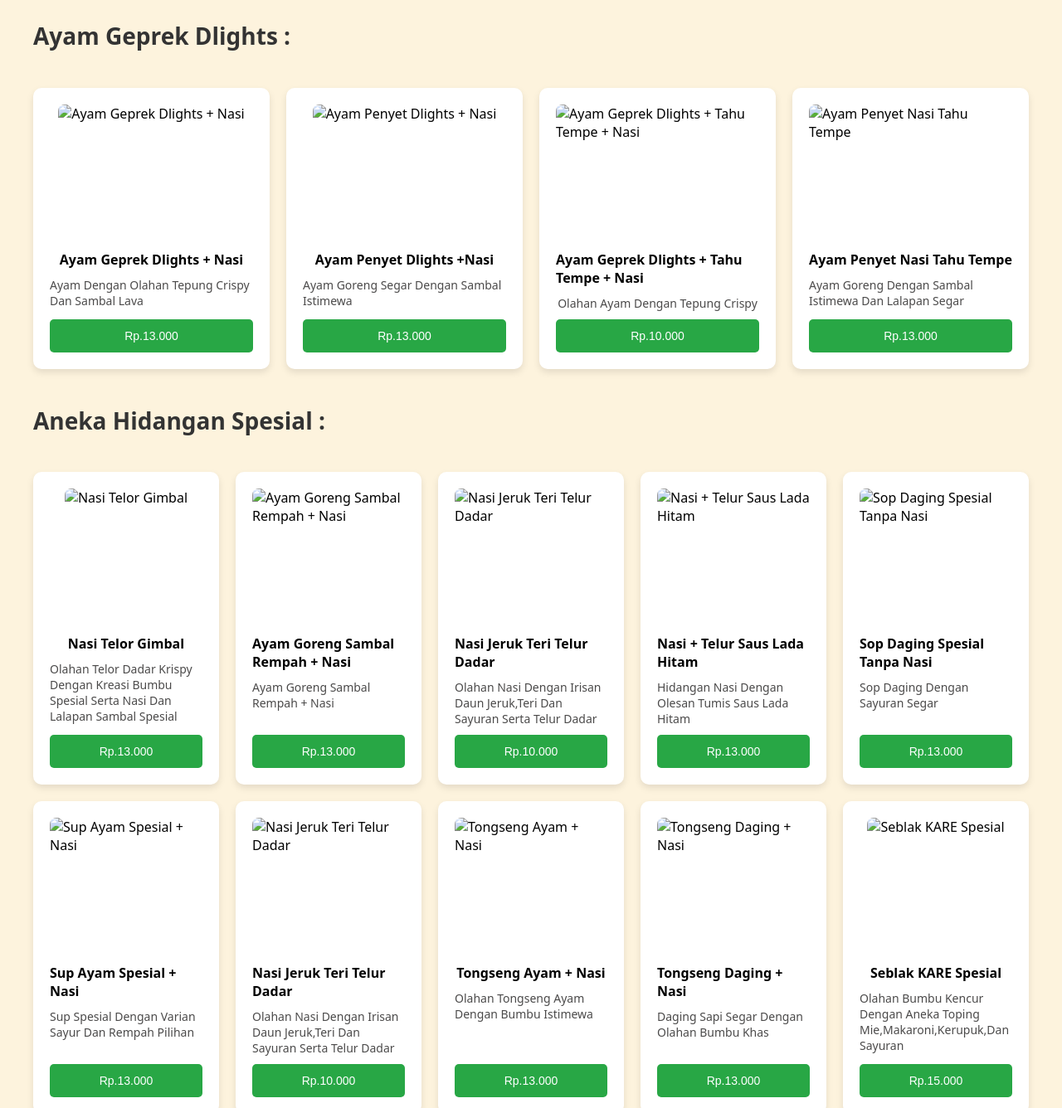
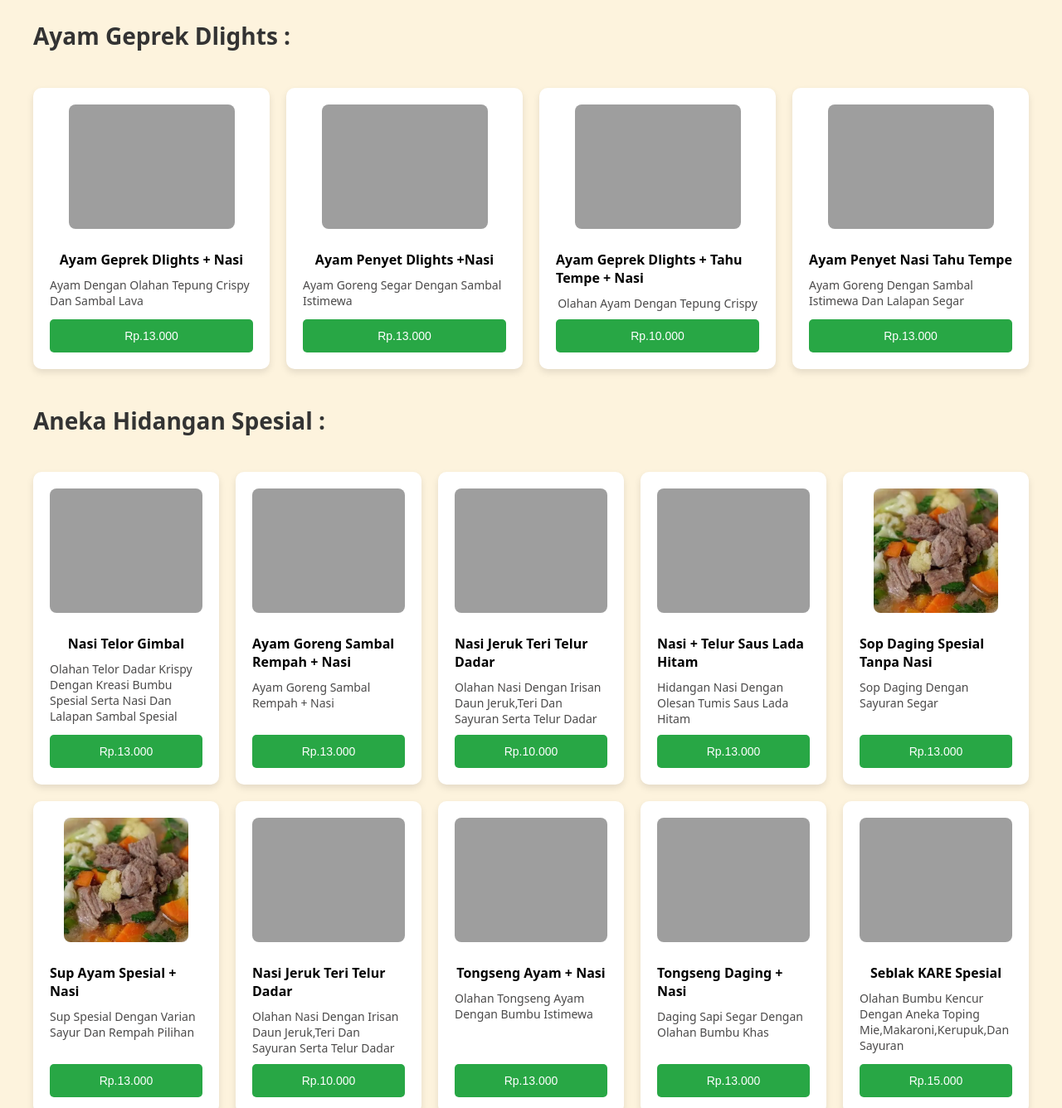
Before and after one commit to rdhx19/PWD, a plain HTML site: page index.html in a window 1280 px wide. Shown: the part 1960-3296 px from the top of the page at 83% size. Drawn offline with Linux system fonts and the light colour scheme; the site is published under a folder, as on GitHub Pages, so addresses that start at the root find nothing.

Commit message:
Update index.html

```diff
--- a/index.html
+++ b/index.html
@@ -67,43 +67,43 @@
       <h1 class="menu-title">Ayam Bakar Dlights :</h1>
       <div id="menu-grid">
         <div class="menu-item">
-          <img src="/media/menu/bbq.png" alt="Chicken Katsu + Nasi" />
+          <img src="media/menu/bbq.png" alt="Chicken Katsu + Nasi" />
           <p>Ayam Bakar BBQ + Nasi</p>
         <div id="caption">Ayam Bakar Dengan Balutan Bumbu BBQ Spesial</div>
           <button type="button" onclick="window.open('https://gofood.co.id/jakarta/restaurant/ayam-bakar-d-lights-lesehan-saung-bunda-kec-pasar-rebo-kel-gedong--9f0656e4-3708-46d5-9186-7c027e49b412', '_blank')">Rp.13.000</button>
         </div>
         <div class="menu-item">
-          <img src="/media/menu/bbq2.png" alt="Ayam Bakar BBQ+ Tahu Tempe" />
+          <img src="media/menu/bbq2.png" alt="Ayam Bakar BBQ+ Tahu Tempe" />
           <p>Ayam Bakar BBQ + Tahu Tempe</p>
           <div id="caption">Ayam Bakar BBQ Spesial Dengan Tahu Tempe</div>
           <button type="button" onclick="window.open('https://gofood.co.id/jakarta/restaurant/ayam-bakar-d-lights-lesehan-saung-bunda-kec-pasar-rebo-kel-gedong--9f0656e4-3708-46d5-9186-7c027e49b412', '_blank')">Rp.13.000</button>
         </div>
         <div class="menu-item">
-          <img src="/media/menu/kuahlada.png" alt="Ayam Bakar Kuah Lada Hitam + Nasi" />
+          <img src="media/menu/kuahlada.png" alt="Ayam Bakar Kuah Lada Hitam + Nasi" />
           <p>Ayam Bakar Kuah Lada Hitam + Nasi</p>
           <div id="caption">Ayam Bakar Dengan Olahan Tumisan Sayuran Segar Dan Kuah Lada Hitam</div>
           <button type="button" onclick="window.open('https://gofood.co.id/jakarta/restaurant/ayam-bakar-d-lights-lesehan-saung-bunda-kec-pasar-rebo-kel-gedong--9f0656e4-3708-46d5-9186-7c027e49b412', '_blank')">Rp.10.000</button>
         </div>
         <div class="menu-item">
-          <img src="/media/menu/ayamsayur.png" alt="Ayam Bakar,tahu,tempe,sambal,lalapan,sayur Asam" />
+          <img src="media/menu/ayamsayur.png" alt="Ayam Bakar,tahu,tempe,sambal,lalapan,sayur Asam" />
           <p>Ayam Bakar, Tahu, Tempe, Sambal, Lalapan, Sayur Asam</p>
           <div id="caption">Ayam (Bakar/goreng) Pilihan Dada/paha Dengan Tambahan Lauk Pauk Lengkap</div>
           <button type="button" onclick="window.open('https://gofood.co.id/jakarta/restaurant/ayam-bakar-d-lights-lesehan-saung-bunda-kec-pasar-rebo-kel-gedong--9f0656e4-3708-46d5-9186-7c027e49b412', '_blank')">Rp.13.000</button>
         </div>
         <div class="menu-item">
-          <img src="/media/menu/ayamtahutempe.png" alt="Ayam Bkr,nasi,tahu,tempe,sambal,lalapan" />
+          <img src="media/menu/ayamtahutempe.png" alt="Ayam Bkr,nasi,tahu,tempe,sambal,lalapan" />
           <p>Ayam Bakar, Nasi, Tahu, Tempe, Sambal, Lalapan</p>
           <div id="caption">Ayam Bakar/gorengDengan Tambahan Lauk Pauk Istimewa</div>
           <button type="button" onclick="window.open('https://gofood.co.id/jakarta/restaurant/ayam-bakar-d-lights-lesehan-saung-bunda-kec-pasar-rebo-kel-gedong--9f0656e4-3708-46d5-9186-7c027e49b412', '_blank')">Rp.15.000</button>
         </div>
         <div class="menu-item">
-          <img src="/media/menu/ayamlalapan.png" alt="Ayam Bkr,nasi,sambal,lalapan" />
+          <img src="media/menu/ayamlalapan.png" alt="Ayam Bkr,nasi,sambal,lalapan" />
           <p>Ayam Bakar, Nasi, Sambal, Lalapan</p>
           <div id="caption">Ayam Bakar/goreng Dengan Tambahan Nasi Dan Sambal</div>
           <button type="button" onclick="window.open('https://gofood.co.id/jakarta/restaurant/ayam-bakar-d-lights-lesehan-saung-bunda-kec-pasar-rebo-kel-gedong--9f0656e4-3708-46d5-9186-7c027e49b412', '_blank')">Rp.8.000</button>
         </div>
         <div class="menu-item">
-          <img src="/media/menu/ayamdadapaha.png" alt="Ayam Bakar Pilihan Paha/Dada" />
+          <img src="media/menu/ayamdadapaha.png" alt="Ayam Bakar Pilihan Paha/Dada" />
           <p>Ayam Bakar Pilihan Paha/Dada</p>
           <div id="caption">Ayam Bakar/goreng</div>
           <button type="button" onclick="window.open('https://gofood.co.id/jakarta/restaurant/ayam-bakar-d-lights-lesehan-saung-bunda-kec-pasar-rebo-kel-gedong--9f0656e4-3708-46d5-9186-7c027e49b412', '_blank')">Rp.8.000</button>
@@ -112,25 +112,25 @@
       <h1 class="menu-title">Ayam Geprek Dlights :</h1>
       <div id="menu-grid">
         <div class="menu-item">
-          <img src="/media/menu/geprek.png" alt="Ayam Geprek Dlights + Nasi" />
+          <img src="media/menu/geprek.png" alt="Ayam Geprek Dlights + Nasi" />
           <p>Ayam Geprek Dlights + Nasi</p>
           <div id="caption">Ayam Dengan Olahan Tepung Crispy Dan Sambal Lava</div>
           <button type="button" onclick="window.open('https://gofood.co.id/jakarta/restaurant/ayam-bakar-d-lights-lesehan-saung-bunda-kec-pasar-rebo-kel-gedong--9f0656e4-3708-46d5-9186-7c027e49b412', '_blank')">Rp.13.000</button>
         </div>
         <div class="menu-item">
-          <img src="/media/menu/ayampenyetnasi.png" alt="Ayam Penyet Dlights + Nasi" />
+          <img src="media/menu/ayampenyetnasi.png" alt="Ayam Penyet Dlights + Nasi" />
           <p>Ayam Penyet Dlights +Nasi</p>
           <div id="caption">Ayam Goreng Segar Dengan Sambal Istimewa</div>
           <button type="button" onclick="window.open('https://gofood.co.id/jakarta/restaurant/ayam-bakar-d-lights-lesehan-saung-bunda-kec-pasar-rebo-kel-gedong--9f0656e4-3708-46d5-9186-7c027e49b412', '_blank')">Rp.13.000</button>
         </div>
         <div class="menu-item">
-          <img src="/media/menu/geprek.png" alt="Ayam Geprek Dlights + Tahu Tempe + Nasi" />
+          <img src="media/menu/geprek.png" alt="Ayam Geprek Dlights + Tahu Tempe + Nasi" />
           <p>Ayam Geprek Dlights + Tahu Tempe + Nasi</p>
           <div id="caption">Olahan Ayam Dengan Tepung Crispy</div>
           <button type="button" onclick="window.open('https://gofood.co.id/jakarta/restaurant/ayam-bakar-d-lights-lesehan-saung-bunda-kec-pasar-rebo-kel-gedong--9f0656e4-3708-46d5-9186-7c027e49b412', '_blank')">Rp.10.000</button>
         </div>
         <div class="menu-item">
-          <img src="/media/menu/ayampenyettahutempe.png" alt="Ayam Penyet Nasi Tahu Tempe" />
+          <img src="media/menu/ayampenyettahutempe.png" alt="Ayam Penyet Nasi Tahu Tempe" />
           <p>Ayam Penyet Nasi Tahu Tempe</p>
           <div id="caption">Ayam Goreng Dengan Sambal Istimewa Dan Lalapan Segar</div>
           <button type="button" onclick="window.open('https://gofood.co.id/jakarta/restaurant/ayam-bakar-d-lights-lesehan-saung-bunda-kec-pasar-rebo-kel-gedong--9f0656e4-3708-46d5-9186-7c027e49b412', '_blank')">Rp.13.000</button>
@@ -139,61 +139,61 @@
       <h1 class="menu-title">Aneka Hidangan Spesial :</h1>
       <div id="menu-grid">
         <div class="menu-item">
-          <img src="/media/menu/telor.png" alt="Nasi Telor Gimbal" />
+          <img src="media/menu/telor.png" alt="Nasi Telor Gimbal" />
           <p>Nasi Telor Gimbal</p>
           <div id="caption">Olahan Telor Dadar Krispy Dengan Kreasi Bumbu Spesial Serta Nasi Dan Lalapan Sambal Spesial</div>
           <button type="button" onclick="window.open('https://gofood.co.id/jakarta/restaurant/ayam-bakar-d-lights-lesehan-saung-bunda-kec-pasar-rebo-kel-gedong--9f0656e4-3708-46d5-9186-7c027e49b412', '_blank')">Rp.13.000</button>
         </div>
         <div class="menu-item">
-          <img src="/media/menu/nasigoreng.png" alt="Ayam Goreng Sambal Rempah + Nasi" />
+          <img src="media/menu/nasigoreng.png" alt="Ayam Goreng Sambal Rempah + Nasi" />
           <p>Ayam Goreng Sambal Rempah + Nasi</p>
           <div id="caption">Ayam Goreng Sambal Rempah + Nasi</div>
           <button type="button" onclick="window.open('https://gofood.co.id/jakarta/restaurant/ayam-bakar-d-lights-lesehan-saung-bunda-kec-pasar-rebo-kel-gedong--9f0656e4-3708-46d5-9186-7c027e49b412', '_blank')">Rp.13.000</button>
         </div>
         <div class="menu-item">
-          <img src="/media/menu/telor.png" alt="Nasi Jeruk Teri Telur Dadar" />
+          <img src="media/menu/telor.png" alt="Nasi Jeruk Teri Telur Dadar" />
           <p>Nasi Jeruk Teri Telur Dadar</p>
           <div id="caption">Olahan Nasi Dengan Irisan Daun Jeruk,Teri Dan Sayuran Serta Telur Dadar</div>
           <button type="button" onclick="window.open('https://gofood.co.id/jakarta/restaurant/ayam-bakar-d-lights-lesehan-saung-bunda-kec-pasar-rebo-kel-gedong--9f0656e4-3708-46d5-9186-7c027e49b412', '_blank')">Rp.10.000</button>
         </div>
         <div class="menu-item">
-          <img src="/media/menu/telor.png" alt="Nasi + Telur Saus Lada Hitam" />
+          <img src="media/menu/telor.png" alt="Nasi + Telur Saus Lada Hitam" />
           <p>Nasi + Telur Saus Lada Hitam</p>
           <div id="caption">Hidangan Nasi Dengan Olesan Tumis Saus Lada Hitam</div>
           <button type="button" onclick="window.open('https://gofood.co.id/jakarta/restaurant/ayam-bakar-d-lights-lesehan-saung-bunda-kec-pasar-rebo-kel-gedong--9f0656e4-3708-46d5-9186-7c027e49b412', '_blank')">Rp.13.000</button>
         </div>
         <div class="menu-item">
-          <img src="/media/menu/sop.png" alt="Sop Daging Spesial Tanpa Nasi" />
+          <img src="media/menu/sop.png" alt="Sop Daging Spesial Tanpa Nasi" />
           <p>Sop Daging Spesial Tanpa Nasi</p>
           <div id="caption">Sop Daging Dengan Sayuran Segar</div>
           <button type="button" onclick="window.open('https://gofood.co.id/jakarta/restaurant/ayam-bakar-d-lights-lesehan-saung-bunda-kec-pasar-rebo-kel-gedong--9f0656e4-3708-46d5-9186-7c027e49b412', '_blank')">Rp.13.000</button>
         </div>
         <div class="menu-item">
-          <img src="/media/menu/sop.png" alt="Sup Ayam Spesial + Nasi" />
+          <img src="media/menu/sop.png" alt="Sup Ayam Spesial + Nasi" />
           <p>Sup Ayam Spesial + Nasi</p>
           <div id="caption">Sup Spesial Dengan Varian Sayur Dan Rempah Pilihan</div>
           <button type="button" onclick="window.open('https://gofood.co.id/jakarta/restaurant/ayam-bakar-d-lights-lesehan-saung-bunda-kec-pasar-rebo-kel-gedong--9f0656e4-3708-46d5-9186-7c027e49b412', '_blank')">Rp.13.000</button>
         </div>
         <div class="menu-item">
-          <img src="/media/menu/telor.png" alt="Nasi Jeruk Teri Telur Dadar" />
+          <img src="media/menu/telor.png" alt="Nasi Jeruk Teri Telur Dadar" />
           <p>Nasi Jeruk Teri Telur Dadar</p>
           <div id="caption">Olahan Nasi Dengan Irisan Daun Jeruk,Teri Dan Sayuran Serta Telur Dadar</div>
           <button type="button" onclick="window.open('https://gofood.co.id/jakarta/restaurant/ayam-bakar-d-lights-lesehan-saung-bunda-kec-pasar-rebo-kel-gedong--9f0656e4-3708-46d5-9186-7c027e49b412', '_blank')">Rp.10.000</button>
         </div>
         <div class="menu-item">
-          <img src="/media/menu/tongseng.png" alt="Tongseng Ayam + Nasi" />
+          <img src="media/menu/tongseng.png" alt="Tongseng Ayam + Nasi" />
           <p>Tongseng Ayam + Nasi</p>
           <div id="caption">Olahan Tongseng Ayam Dengan Bumbu Istimewa</div>
           <button type="button" onclick="window.open('https://gofood.co.id/jakarta/restaurant/ayam-bakar-d-lights-lesehan-saung-bunda-kec-pasar-rebo-kel-gedong--9f0656e4-3708-46d5-9186-7c027e49b412', '_blank')">Rp.13.000</button>
         </div>
         <div class="menu-item">
-          <img src="/media/menu/tongseng.png" alt="Tongseng Daging + Nasi" />
+          <img src="media/menu/tongseng.png" alt="Tongseng Daging + Nasi" />
           <p>Tongseng Daging + Nasi</p>
           <div id="caption">Daging Sapi Segar Dengan Olahan Bumbu Khas</div>
           <button type="button" onclick="window.open('https://gofood.co.id/jakarta/restaurant/ayam-bakar-d-lights-lesehan-saung-bunda-kec-pasar-rebo-kel-gedong--9f0656e4-3708-46d5-9186-7c027e49b412', '_blank')">Rp.13.000</button>
         </div>
         <div class="menu-item">
-          <img src="/media/menu/seblak.png" alt="Seblak KARE Spesial" />
+          <img src="media/menu/seblak.png" alt="Seblak KARE Spesial" />
           <p>Seblak KARE Spesial</p>
           <div id="caption">Olahan Bumbu Kencur Dengan Aneka Toping Mie,Makaroni,Kerupuk,Dan Sayuran</div>
           <button type="button" onclick="window.open('https://gofood.co.id/jakarta/restaurant/ayam-bakar-d-lights-lesehan-saung-bunda-kec-pasar-rebo-kel-gedong--9f0656e4-3708-46d5-9186-7c027e49b412', '_blank')">Rp.15.000</button>
```
